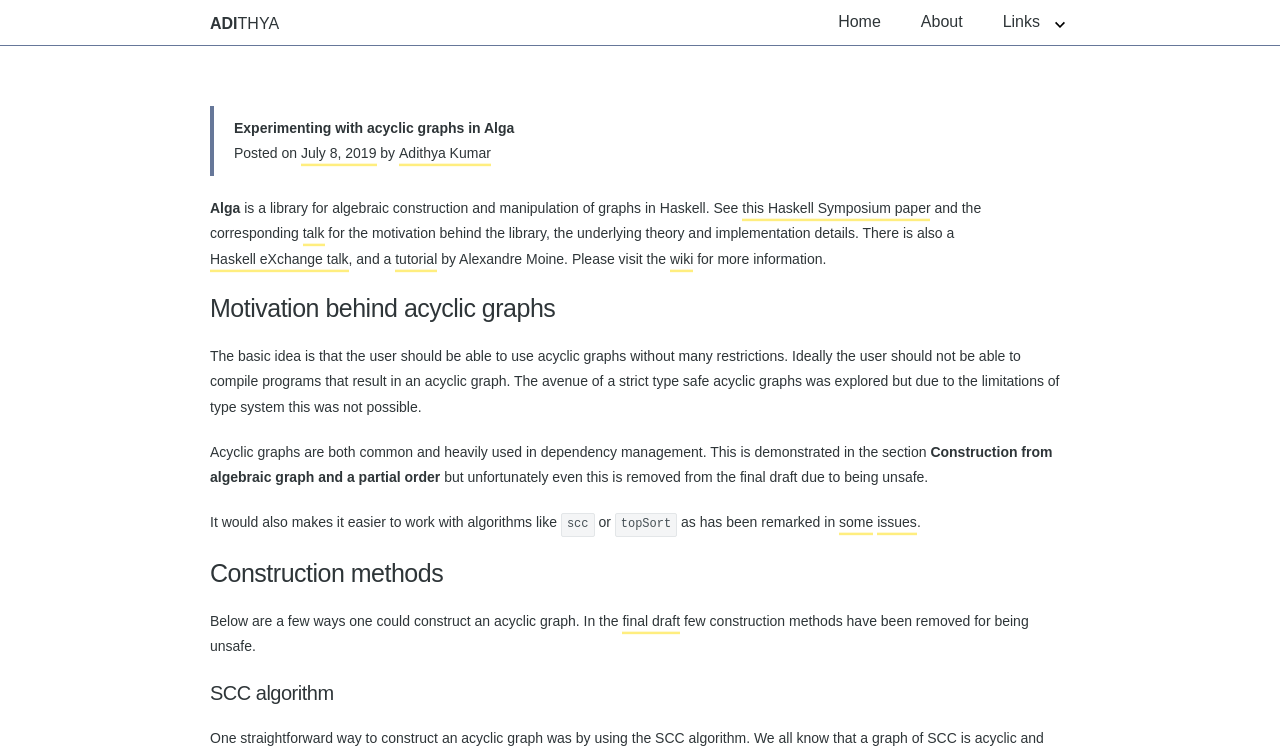
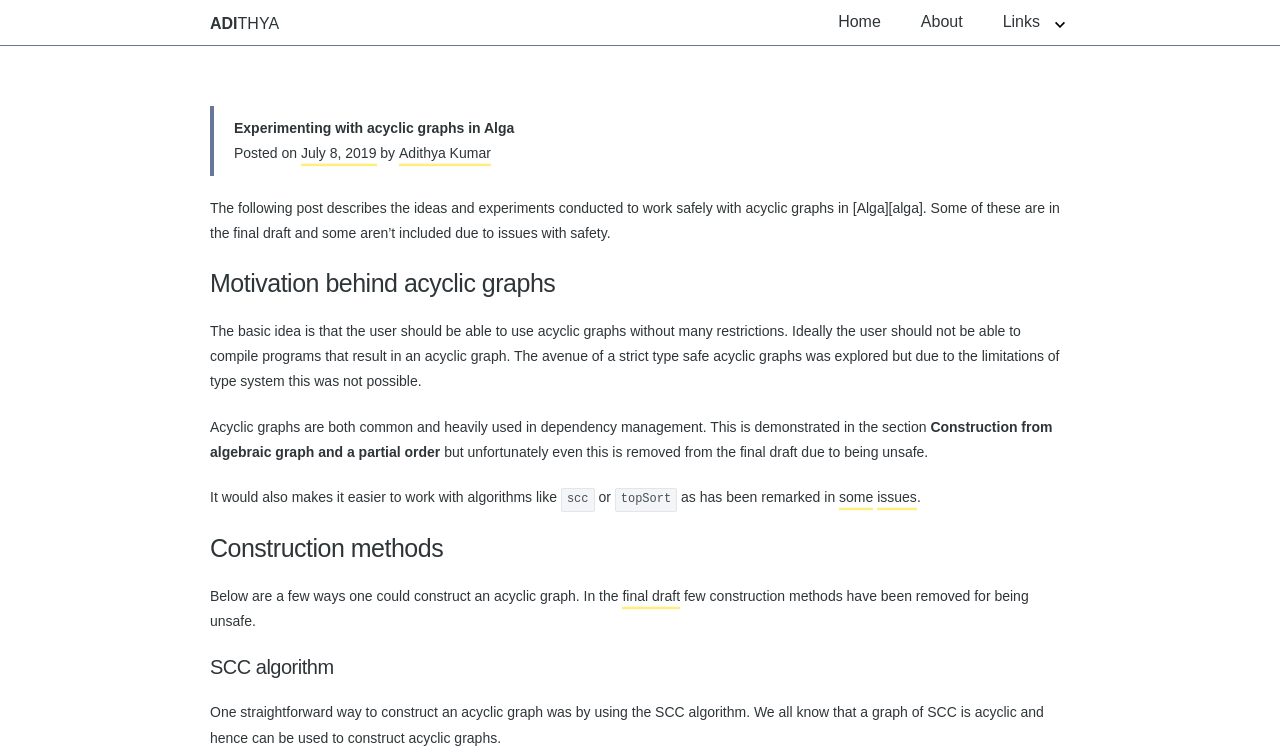
Before and after one commit to adithyaov/adithyaov.github.io, a plain HTML site: page posts/2019-07-08-acyclic-alga.html in a window 1280 px wide. Shown: the top 756 px of the page. Drawn offline with Linux system fonts and the light colour scheme.

Commit message:
Publish.

```diff
--- a/posts/2019-07-08-acyclic-alga.html
+++ b/posts/2019-07-08-acyclic-alga.html
@@ -59,7 +59,7 @@
   </p>
 </blockquote>
 <div class="post">
-  <p><strong>Alga</strong> is a library for algebraic construction and manipulation of graphs in Haskell. See <a href="https://github.com/snowleopard/alga-paper">this Haskell Symposium paper</a> and the corresponding <a href="https://www.youtube.com/watch?v=EdQGLewU-8k">talk</a> for the motivation behind the library, the underlying theory and implementation details. There is also a <a href="https://skillsmatter.com/skillscasts/10635-algebraic-graphs">Haskell eXchange talk</a>, and a <a href="https://nobrakal.github.io/alga-tutorial">tutorial</a> by Alexandre Moine. Please visit the <a href="https://github.com/snowleopard/alga/wiki">wiki</a> for more information.</p>
+  <p>The following post describes the ideas and experiments conducted to work safely with acyclic graphs in [Alga][alga]. Some of these are in the final draft and some aren’t included due to issues with safety.</p>
 <h1 id="motivation-behind-acyclic-graphs">Motivation behind acyclic graphs</h1>
 <p>The basic idea is that the user should be able to use acyclic graphs without many restrictions. Ideally the user should not be able to compile programs that result in an acyclic graph. The avenue of a strict type safe acyclic graphs was explored but due to the limitations of type system this was not possible.</p>
 <p>Acyclic graphs are both common and heavily used in dependency management. This is demonstrated in the section <strong>Construction from algebraic graph and a partial order</strong> but unfortunately even this is removed from the final draft due to being unsafe.</p>
```
Also changed, not shown: about.html (+1 -1 lines).
